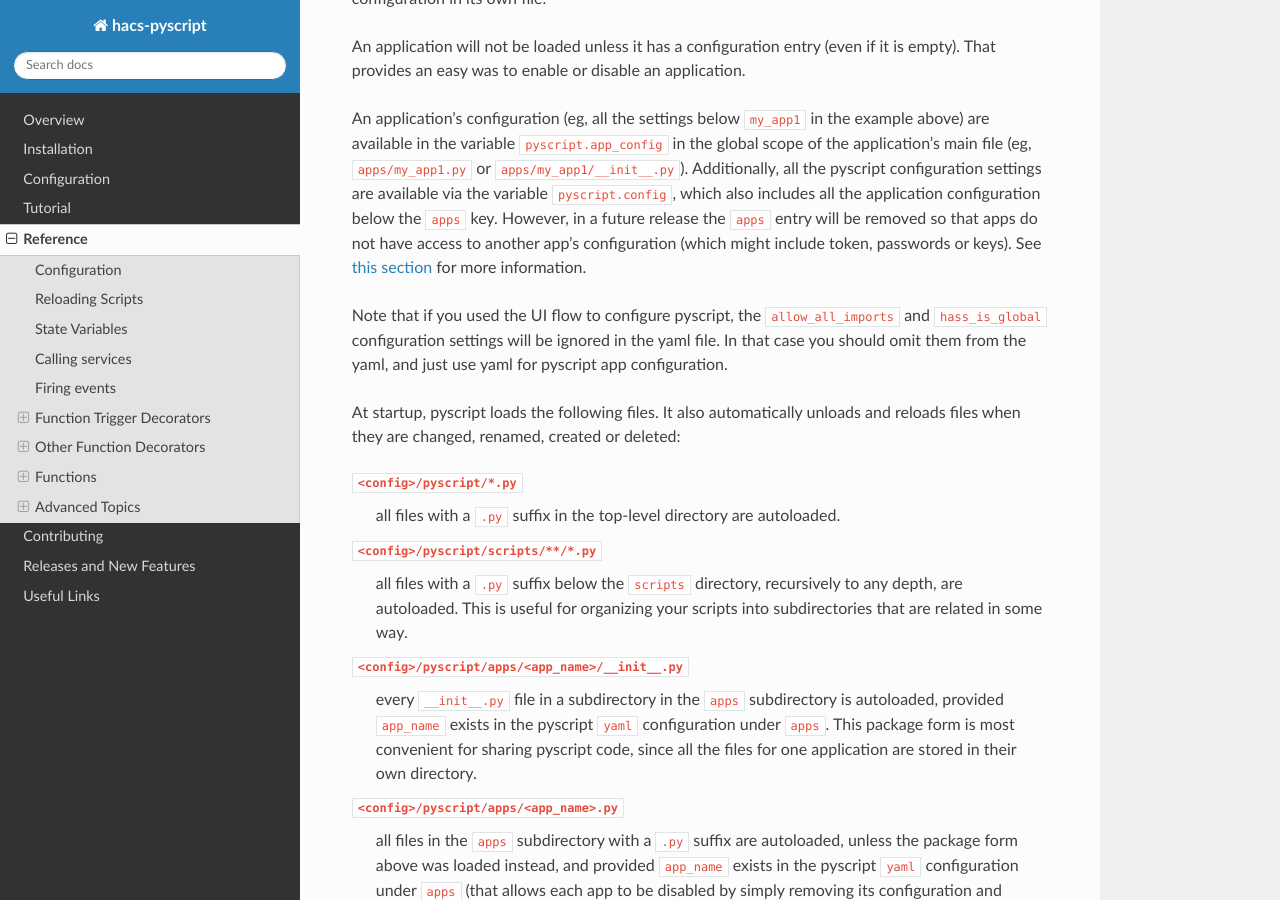
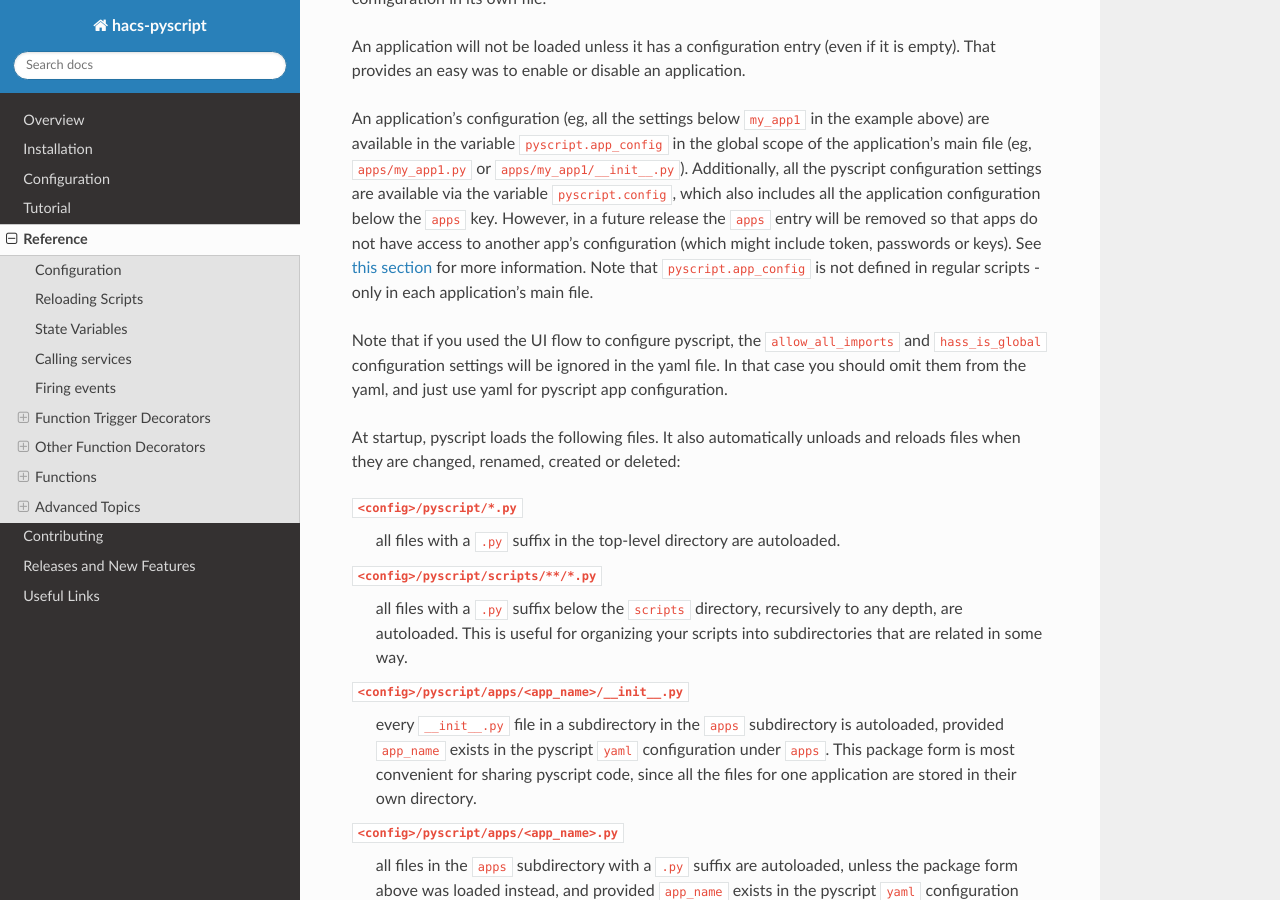
Before and after one commit to custom-components/pyscript, a Sphinx documentation site: the page built from docs/reference.rst, in a window 1280 px wide and 900 px high, scrolled down 1420 px. Built offline with Sphinx 7.4.7 and the Read the Docs theme 2.0.0, drawn with Linux system fonts in a browser that asks for light colours; some of the changed text lies outside the part shown.

Commit message:
clarified that pyscript.app_config`` is not defined in regular scripts

```diff
--- a/docs/reference.rst
+++ b/docs/reference.rst
@@ -79,7 +79,8 @@ configuration settings are available via the variable ``pyscript.config``, which
 all the application configuration below the ``apps`` key. However, in a future release the
 ``apps`` entry will be removed so that apps do not have access to another app's configuration
 (which might include token, passwords or keys).  See `this section <#accessing-yaml-configuration>`__
-for more information.
+for more information.  Note that ``pyscript.app_config`` is not defined in regular scripts - only
+in each application's main file.
 
 Note that if you used the UI flow to configure pyscript, the ``allow_all_imports`` and
 ``hass_is_global`` configuration settings will be ignored in the yaml file. In that case
@@ -638,7 +639,7 @@ In ``@time_trigger``, each string specification ``time_spec`` can take one of fo
   ``6,10-13`` that means hours of 6,10,11,12,13. The trigger happens on the next minute, hour, day
   that matches the specification. See any Linux documentation for examples and more details (note:
   names for days of week and months are not supported; only their integer values are). The cron
-  features use the ``croniter`` package, so check its `documentation <https://pypi.org/project/croniter/>`
+  features use the ``croniter`` package, so check its `documentation <https://pypi.org/project/croniter/>`__
   for additional specification formats that are supported (eg: ``*/5`` repeats every 5th unit,
   days of week can be specified with English abbreviations, and an optional 6th field allows seconds
   to be specified).
@@ -1707,7 +1708,8 @@ Pyscript binds all of its ``yaml`` configuration to the variable ``pyscript.conf
 you to add configuration settings that can be processed by your pyscript code. Additionally, an
 application's configuration (eg, for an application ``app_name``, all the settings in ``app_name``
 below ``apps``) are available in the variable ``pyscript.app_config`` in the global scope of the
-application's main file (eg, ``apps/app_name.py`` or ``apps/app_name/__init__.py``).
+application's main file (eg, ``apps/app_name.py`` or ``apps/app_name/__init__.py``).  Note that
+``pyscript.app_config`` is not defined in regular scripts - only in each application's main file.
 
 One motivation is to allow pyscript apps to be developed and shared that can instantiate triggers
 and logic based on ``yaml`` configuration. That allows other users to use and configure your
```
